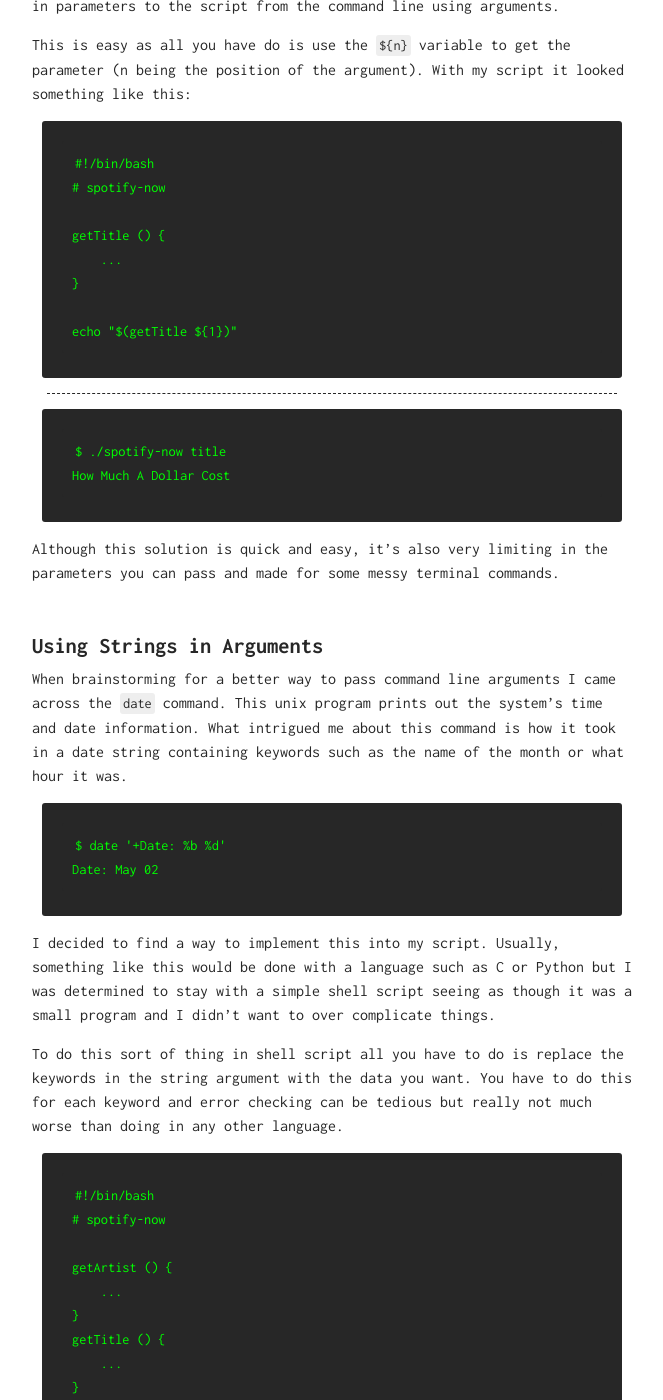
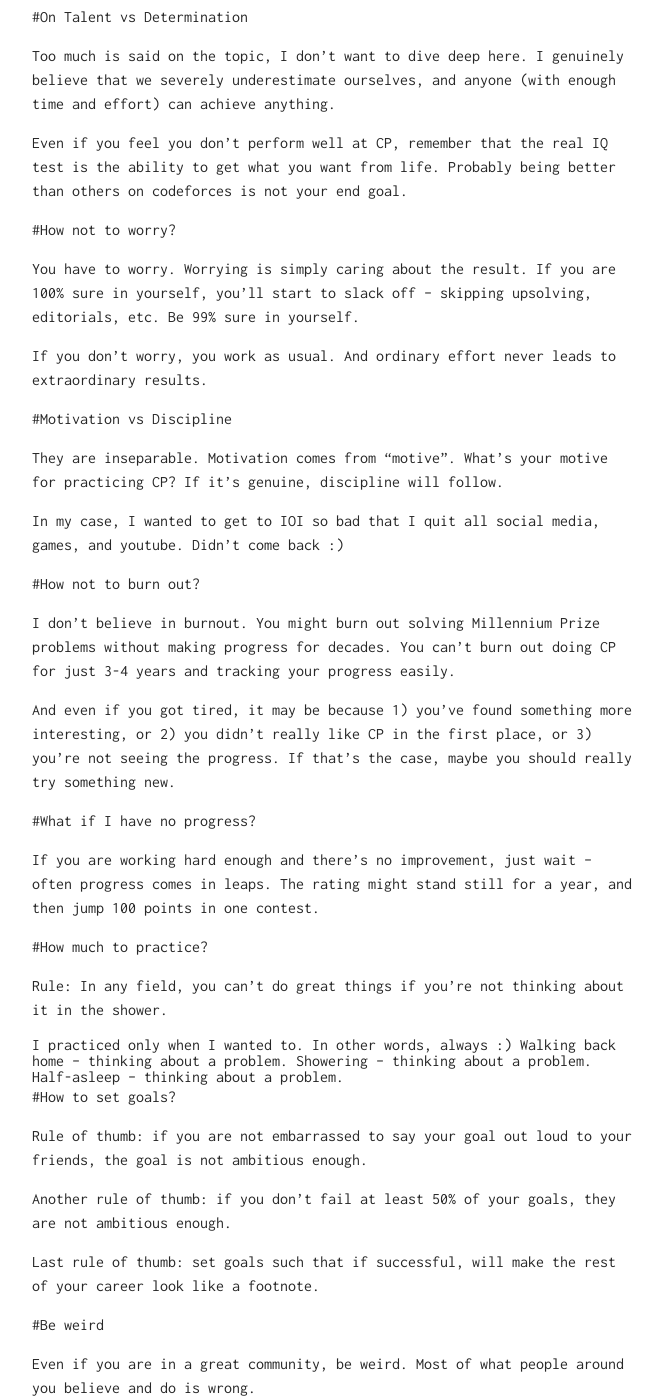
Before and after one commit to l19ux/l19ux.github.io, a Jekyll site: the page built from _posts/2016-05-02-passing-args-in-bash.md, in a window 1280 px wide and 1400 px high, scrolled down 386 px. Shown: the whole window, without its empty margins (308-971 px from the left). Built offline with Jekyll 4.4.1, drawn with Linux system fonts in a browser that asks for light colours; some of the changed text lies outside the part shown.

Commit message:
Update 2016-05-02-passing-args-in-bash.md

```diff
--- a/_posts/2016-05-02-passing-args-in-bash.md
+++ b/_posts/2016-05-02-passing-args-in-bash.md
@@ -1,61 +1,61 @@
 ---
 layout: post
-title: Passing Arguments in Shell Script
+title: bashkort's Advice
 ---
 
-**TL;DR** Just skip to the [good part](#the-good-part)
+#Do you really love competitive programming?
 
-# Basic Arguments
-The other day I started making this shell script program [spotify-now](https://github.com/getmicah/spotify-now), which gets information on the current Spotify song using the dbus message from the media player. When writing this script I wanted to be able to pass in parameters to the script from the command line using arguments.
+Be honest with yourself here. No need to do it if you don't love it. Though make sure not to give up while you're a novice, try to get some understanding of what competitive programming (CP) really is.
 
-This is easy as all you have do is use the `${n}` variable to get the parameter (n being the position of the argument). With my script it looked something like this:
+Rule of thumb: you love something truly if you enjoy even the parts that others find strange. Debugging, for example.
+
+#On Talent vs Determination
+
+Too much is said on the topic, I don't want to dive deep here. I genuinely believe that we severely underestimate ourselves, and anyone (with enough time and effort) can achieve anything.
+
+Even if you feel you don't perform well at CP, remember that the real IQ test is the ability to get what you want from life. Probably being better than others on codeforces is not your end goal.
+
+#How not to worry?
+
+You have to worry. Worrying is simply caring about the result. If you are 100% sure in yourself, you'll start to slack off -- skipping upsolving, editorials, etc. Be 99% sure in yourself.
+
+If you don't worry, you work as usual. And ordinary effort never leads to extraordinary results.
+
+#Motivation vs Discipline
+
+They are inseparable. Motivation comes from "motive". What's your motive for practicing CP? If it's genuine, discipline will follow.
+
+In my case, I wanted to get to IOI so bad that I quit all social media, games, and youtube. Didn't come back :)
 
 
-    #!/bin/bash
-    # spotify-now
+#How not to burn out?
 
-    getTitle () {
-        ...
-    }
+I don't believe in burnout. You might burn out solving Millennium Prize problems without making progress for decades. You can't burn out doing CP for just 3-4 years and tracking your progress easily.
 
-    echo "$(getTitle ${1})"
+And even if you got tired, it may be because 1) you've found something more interesting, or 2) you didn't really like CP in the first place, or 3) you're not seeing the progress. If that's the case, maybe you should really try something new.
 
-<hr class="codebreak">
+#What if I have no progress?
 
-    $ ./spotify-now title
-    How Much A Dollar Cost
+If you are working hard enough and there's no improvement, just wait -- often progress comes in leaps. The rating might stand still for a year, and then jump 100 points in one contest.
 
-Although this solution is quick and easy, it's also very limiting in the parameters you can pass and made for some messy terminal commands.
+#How much to practice?
 
-<h1 id="the-good-part">Using Strings in Arguments</h1>
-When brainstorming for a better way to pass command line arguments I came across the `date` command. This unix program prints out the system's time and date information. What intrigued me about this command is how it took in a date string containing keywords such as the name of the month or what hour it was.
+Rule: In any field, you can't do great things if you're not thinking about it in the shower.
 
-    $ date '+Date: %b %d'
-    Date: May 02
+I practiced only when I wanted to. In other words, always :) Walking back home -- thinking about a problem. Showering -- thinking about a problem. Half-asleep -- thinking about a problem.|
 
-I decided to find a way to implement this into my script. Usually, something like this would be done with a language such as C or Python but I was determined to stay with a simple shell script seeing as though it was a small program and I didn't want to over complicate things.
+#How to set goals?
 
-To do this sort of thing in shell script all you have to do is replace the keywords in the string argument with the data you want. You have to do this for each keyword and error checking can be tedious but really not much worse than doing in any other language.
+Rule of thumb: if you are not embarrassed to say your goal out loud to your friends, the goal is not ambitious enough.
 
-    #!/bin/bash
-    # spotify-now
+Another rule of thumb: if you don't fail at least 50% of your goals, they are not ambitious enough.
 
-    getArtist () {
-        ...
-    }
-    getTitle () {
-        ...
-    }
+Last rule of thumb: set goals such that if successful, will make the rest of your career look like a footnote.
 
-    INFO="${1}"
-    INFO="${INFO//"%artist"/$(getArtist)}"
-    INFO="${INFO//"%title"/$(getTitle)}"
-    echo "$INFO"
+#Be weird
 
-<hr class="codebreak">
+Even if you are in a great community, be weird. Most of what people around you believe and do is wrong.
 
-    $ ./spotify-now "%artist - %title"
-    Kendrick Lamar - To Pimp A Butterfly
+#Know yourself. Self-analysis
 
-<br><br>
-Of course all this code is on my [Github](https://github.com/getmicah/spotify-now) and please do fork it and make pull requests regarding any issues or improvements you may have with my code.
+Know your areas of genius and weak spots. Get better at the former and try to eliminate the latter. I keep a diary to help me analyze that.
```
